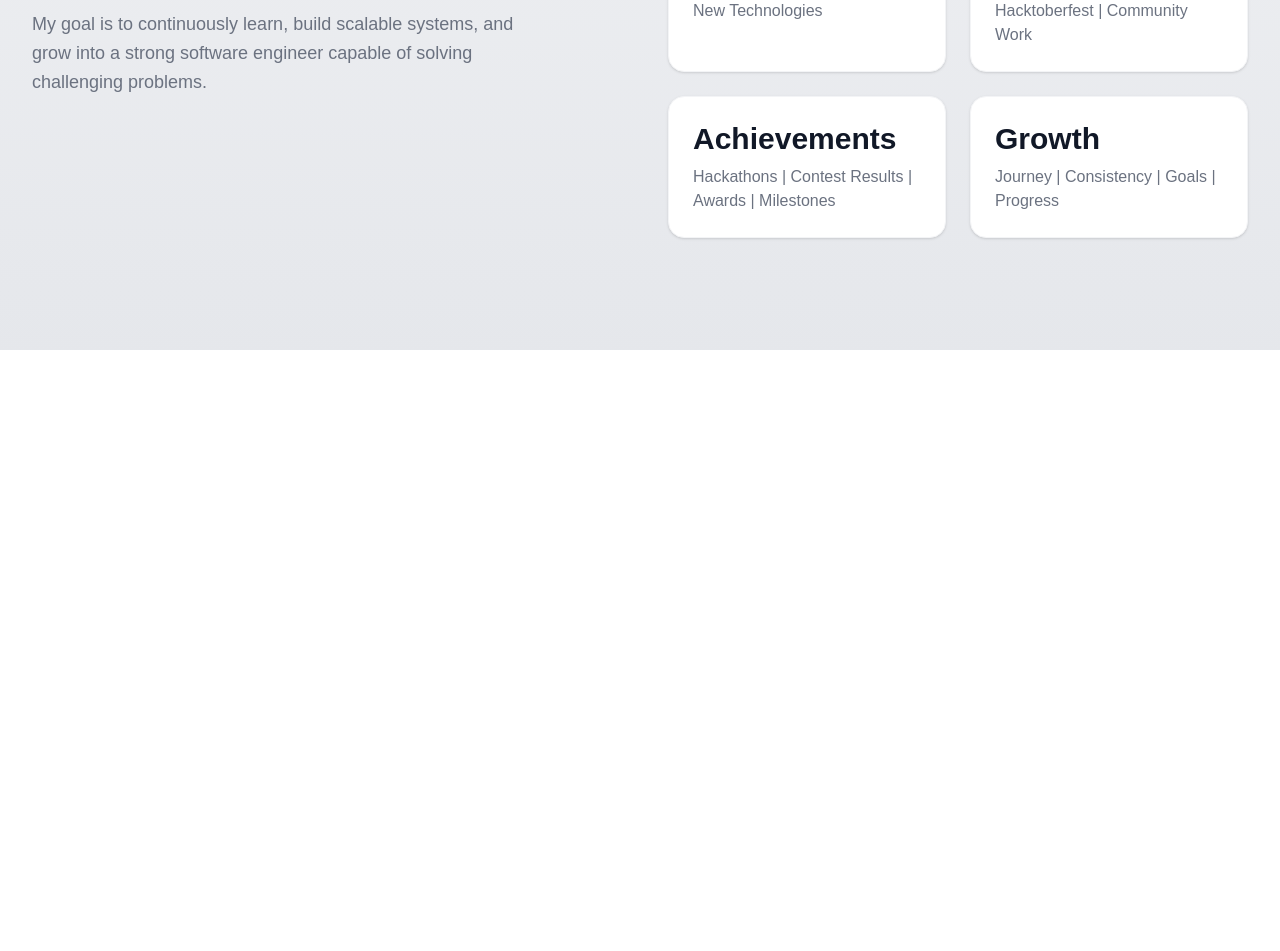
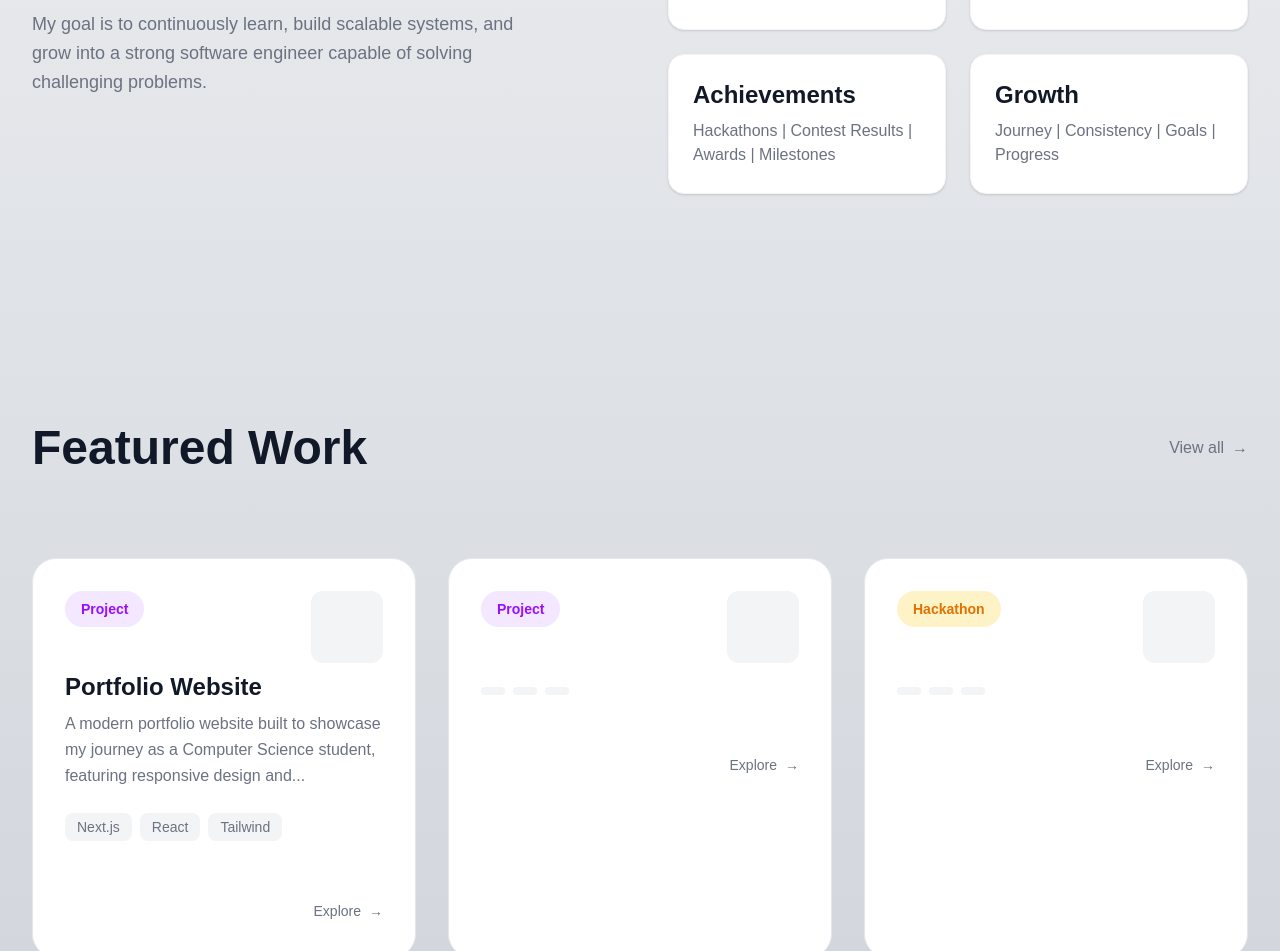
Before and after one commit to gourav-godara/developer-journey-portfolio, a Next.js app: page / in a window 1280 px wide. Shown: the part 1281-2232 px from the top of the page. Before the commit the page ends 1631 px from the top, so only its background shows below. Built offline with nearby package versions, Linux system fonts and the light colour scheme.

Commit message:
add some changes in about section and create featured work section

```diff
--- a/src/app/page.js
+++ b/src/app/page.js
@@ -6,11 +6,12 @@ import FeaturedWork from "@/components/FeaturedWork";
 
 export default function Home() {
   return (
-    <main className="min-h-screen bg-gradient-to-b from-white to-gray-200 text-white">
+    <main className="min-h-screen bg-linear-to-b from-white to-gray-300 text-white">
       {/* <Playground /> */}
       <Navbar />
       <Hero />
       <About />
+      <FeaturedWork/>
     </main>
   );
 }
--- a/src/components/About.jsx
+++ b/src/components/About.jsx
@@ -36,10 +36,10 @@ export default function About() {
 
         </div>
 
-        <div className="grid grid-cols-2 gap-6">
+        <div className="grid grid-cols-1 sm:grid-cols-2 gap-6">
 
-          <div className="group bg-white p-6 rounded-2xl shadow-sm border border-gray-100 min-h-[140px] hover:-translate-y-1 hover:shadow-lg transition-all duration-300 cursor-pointer">
-            <h3 className="text-3xl font-bold text-[#111827] mb-2 transition-all duration-300 group-hover:translate-x-1">
+          <div className="group bg-white p-6 rounded-2xl shadow-sm border border-gray-100 min-h-35 hover:-translate-y-1 hover:shadow-lg transition-all duration-300 cursor-pointer">
+            <h3 className="text-2xl font-bold text-[#111827] mb-2 transition-all duration-300 group-hover:translate-x-1">
               Building
             </h3>
 
@@ -48,8 +48,8 @@ export default function About() {
             </p>
           </div>
 
-          <div className="group bg-white p-6 rounded-2xl shadow-sm border border-gray-100 min-h-[140px] hover:-translate-y-1 hover:shadow-lg transition-all duration-300 cursor-pointer">
-            <h3 className="text-3xl font-bold text-[#111827] mb-2 transition-all duration-300 group-hover:translate-x-1">
+          <div className="group bg-white p-6 rounded-2xl shadow-sm border border-gray-100 min-h-35 hover:-translate-y-1 hover:shadow-lg transition-all duration-300 cursor-pointer">
+            <h3 className="text-2xl font-bold text-[#111827] mb-2 transition-all duration-300 group-hover:translate-x-1">
               Problem Solving
             </h3>
 
@@ -58,8 +58,8 @@ export default function About() {
             </p>
           </div>
 
-          <div className="group bg-white p-6 rounded-2xl shadow-sm border border-gray-100 min-h-[140px] hover:-translate-y-1 hover:shadow-lg transition-all duration-300 cursor-pointer">
-            <h3 className="text-3xl font-bold text-[#111827] mb-2 transition-all duration-300 group-hover:translate-x-1">
+          <div className="group bg-white p-6 rounded-2xl shadow-sm border border-gray-100 min-h-35 hover:-translate-y-1 hover:shadow-lg transition-all duration-300 cursor-pointer">
+            <h3 className="text-2xl font-bold text-[#111827] mb-2 transition-all duration-300 group-hover:translate-x-1">
               Learning
             </h3>
 
@@ -68,8 +68,8 @@ export default function About() {
             </p>
           </div>
 
-          <div className="group bg-white p-6 rounded-2xl shadow-sm border border-gray-100 min-h-[140px] hover:-translate-y-1 hover:shadow-lg transition-all duration-300 cursor-pointer">
-            <h3 className="text-3xl font-bold text-[#111827] mb-2 transition-all duration-300 group-hover:translate-x-1">
+          <div className="group bg-white p-6 rounded-2xl shadow-sm border border-gray-100 min-h-35 hover:-translate-y-1 hover:shadow-lg transition-all duration-300 cursor-pointer">
+            <h3 className="text-2xl font-bold text-[#111827] mb-2 transition-all duration-300 group-hover:translate-x-1">
               Open Source
             </h3>
 
@@ -78,8 +78,8 @@ export default function About() {
             </p>
           </div>
 
-          <div className="group bg-white p-6 rounded-2xl shadow-sm border border-gray-100 min-h-[140px] hover:-translate-y-1 hover:shadow-lg transition-all duration-300 cursor-pointer">
-            <h3 className="text-3xl font-bold text-[#111827] mb-2 transition-all duration-300 group-hover:translate-x-1">
+          <div className="group bg-white p-6 rounded-2xl shadow-sm border border-gray-100 min-h-35 hover:-translate-y-1 hover:shadow-lg transition-all duration-300 cursor-pointer">
+            <h3 className="text-2xl font-bold text-[#111827] mb-2 transition-all duration-300 group-hover:translate-x-1">
               Achievements
             </h3>
 
@@ -88,8 +88,8 @@ export default function About() {
             </p>
           </div>
 
-          <div className="group bg-white p-6 rounded-2xl shadow-sm border border-gray-100 min-h-[140px] hover:-translate-y-1 hover:shadow-lg transition-all duration-300 cursor-pointer">
-            <h3 className="text-3xl font-bold text-[#111827] mb-2 transition-all duration-300 group-hover:translate-x-1">
+          <div className="group bg-white p-6 rounded-2xl shadow-sm border border-gray-100 min-h-35 hover:-translate-y-1 hover:shadow-lg transition-all duration-300 cursor-pointer">
+            <h3 className="text-2xl font-bold text-[#111827] mb-2 transition-all duration-300 group-hover:translate-x-1">
               Growth
             </h3>
 
--- a/src/components/FeaturedWork.jsx
+++ b/src/components/FeaturedWork.jsx
@@ -2,7 +2,157 @@ export default function FeaturedWork() {
     return (
         <section className="max-w-7xl mx-auto px-8 py-28">
 
-            <div className="mb-14">
+            <div className="flex items-center justify-between mb-20">
+
+                <h2 className="text-3xl md:text-5xl text-[#111827] font-extrabold leading-tight">
+                    Featured Work
+                </h2>
+
+                <button className=" md:flex items-center gap-2 text-[#6B7280] hover:text-[#111827] transition">
+                    View all
+                    <span>→</span>
+                </button>
+
+            </div>
+
+            <div className="grid grid-cols-1 md:grid-cols-3 gap-8">
+                <div className="group bg-white p-8 rounded-3xl border border-gray-200 min-h-80 hover:-translate-y-2 hover:shadow-xl hover:border-purple-200 transition-all duration-300 cursor-pointer">
+
+                    <div className="flex justify-between items-start mb-2">
+
+                        <div className="inline-flex px-4 py-2 rounded-full bg-purple-100 text-purple-600 font-semibold text-sm">
+                            Project
+                        </div>
+
+                        <div className="size-18 rounded-xl bg-gray-100"></div>
+
+                    </div>
+
+                    <h3 className="text-2xl font-bold text-[#111827] mb-2 transition-all duration-300 group-hover:translate-x-1">
+                        Portfolio Website
+                    </h3>
+
+                    <p className="text-[#6B7280] leading-relaxed mb-6">
+                        A modern portfolio website built to showcase my journey as a Computer Science student, featuring responsive design and...
+                    </p>
+
+                    <div className="flex flex-wrap gap-2">
+
+                        <span className="px-3 py-1 bg-gray-100 rounded-lg text-sm text-[#6B7280]">
+                            Next.js
+                        </span>
+
+                        <span className="px-3 py-1 bg-gray-100 rounded-lg text-sm text-[#6B7280]">
+                            React
+                        </span>
+
+                        <span className="px-3 py-1 bg-gray-100 rounded-lg text-sm text-[#6B7280]">
+                            Tailwind
+                        </span>
+
+                    </div>
+
+                    <div className="mt-auto flex justify-end pt-15">
+                        <span className="inline-flex items-center gap-2 text-sm font-medium text-gray-500 transition-all duration-300 group-hover:text-black">
+                            Explore
+                            <span className="transition-transform duration-300 group-hover:translate-x-1">
+                            →
+                            </span>
+                        </span>
+                    </div>
+
+                </div>
+
+                <div className="group bg-white p-8 rounded-3xl border border-gray-200 min-h-80 hover:-translate-y-2 hover:shadow-xl hover:border-purple-200 transition-all duration-300 cursor-pointer">
+
+                    <div className="flex justify-between items-start mb-2">
+
+                        <div className="inline-flex px-4 py-2 rounded-full bg-purple-100 text-purple-600 font-semibold text-sm">
+                            Project
+                        </div>
+
+                        <div className="size-18 rounded-xl bg-gray-100"></div>
+
+                    </div>
+
+                    <h3 className="text-2xl font-bold text-[#111827] mb-2 transition-all duration-300 group-hover:translate-x-1">
+
+                    </h3>
+
+                    <p className="text-[#6B7280] leading-relaxed mb-6">
+
+                    </p>
+
+                    <div className="flex flex-wrap gap-2">
+
+                        <span className="px-3 py-1 bg-gray-100 rounded-lg text-sm text-[#6B7280]">
+
+                        </span>
+
+                        <span className="px-3 py-1 bg-gray-100 rounded-lg text-sm text-[#6B7280]">
+
+                        </span>
+
+                        <span className="px-3 py-1 bg-gray-100 rounded-lg text-sm text-[#6B7280]">
+
+                        </span>
+
+                    </div>
+
+                    <div className="mt-auto flex justify-end pt-15">
+                        <span className="inline-flex items-center gap-2 text-sm font-medium text-gray-500 transition-all duration-300 group-hover:text-black">
+                            Explore
+                            <span className="transition-transform duration-300 group-hover:translate-x-1">
+                            →
+                            </span>
+                        </span>
+                    </div>
+                </div>
+
+                <div className="group bg-white p-8 rounded-3xl border border-gray-200 min-h-100 hover:-translate-y-2 hover:shadow-xl hover:border-amber-200 transition-all duration-300 cursor-pointer">
+
+                    <div className="flex justify-between items-start mb-2">
+
+                        <div className="inline-flex px-4 py-2 rounded-full bg-amber-100 text-amber-600 font-semibold text-sm">
+                            Hackathon
+                        </div>
+
+                        <div className="size-18 rounded-xl bg-gray-100"></div>
+                    </div>
+
+                    <h3 className="text-2xl font-bold text-[#111827] mb-2 transition-all duration-300 group-hover:translate-x-1">
+
+                    </h3>
+
+                    <p className="text-[#6B7280] leading-relaxed mb-6">
+
+                    </p>
+
+                    <div className="flex flex-wrap gap-2">
+
+                        <span className="px-3 py-1 bg-gray-100 rounded-lg text-sm text-[#6B7280]">
+
+                        </span>
+
+                        <span className="px-3 py-1 bg-gray-100 rounded-lg text-sm text-[#6B7280]">
+
+                        </span>
+
+                        <span className="px-3 py-1 bg-gray-100 rounded-lg text-sm text-[#6B7280]">
+
+                        </span>
+
+                    </div>
+
+                    <div className="mt-auto flex justify-end pt-15">
+                        <span className="inline-flex items-center gap-2 text-sm font-medium text-gray-500 transition-all duration-300 group-hover:text-black">
+                            Explore
+                            <span className="transition-transform duration-300 group-hover:translate-x-1">
+                            →
+                            </span>
+                        </span>
+                    </div>
+                </div>
 
             </div>
         </section>
```
Also changed, not shown: src/components/Playground.jsx (deleted, +0 -57 lines).
